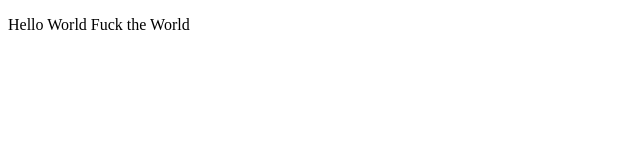
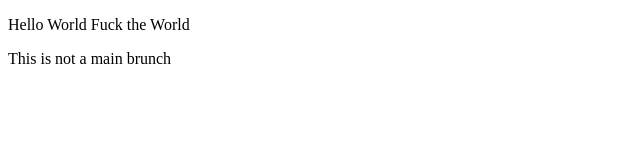
Before and after one commit to Dev-Shubham-Mane/test, a plain HTML site: page index.html in a window 1280 px wide. Shown: the whole page, without its empty margins (0-640 px from the left). Drawn offline with Linux system fonts and the light colour scheme.

Commit message:
feat - test 2

```diff
--- a/index.html
+++ b/index.html
@@ -7,5 +7,7 @@
 </head>
 <body>
     <p> Hello World Fuck the World</p>
+
+    This is not a main brunch
 </body>
 </html>
```
